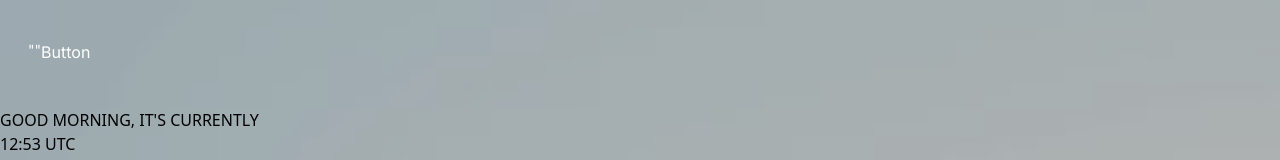
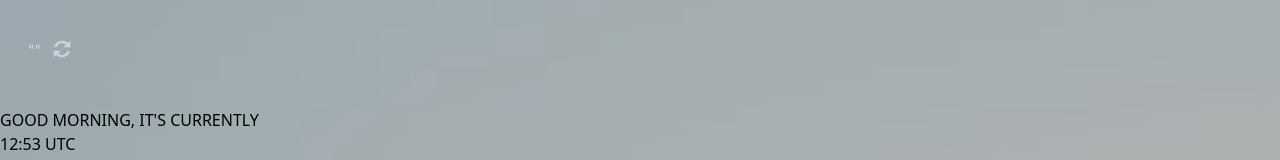
Before and after one commit to radhd/react-clock-app, a React (Vite) app: page / in a window 1280 px wide. Shown: the top 160 px of the page. Built offline with nearby package versions, Linux system fonts and the light colour scheme; no server answers.

Commit message:
Set styles for the quote generator api

```diff
--- a/src/components/QuoteGenerator.tsx
+++ b/src/components/QuoteGenerator.tsx
@@ -1,5 +1,6 @@
 import { useEffect, useState } from "react";
 import { fetchData } from "./fetchData";
+import iconRefresh from "./assets/desktop/icon-refresh.svg";
 
 interface QuoteAPI {
   content: string;
@@ -31,11 +32,15 @@ export function QuoteGenerator() {
     <section>
       <div className="font-inter flex px-7 py-10 text-white">
         <div>
-          <p className="mb-2 text-sm">"{quote}"</p>
+          <p className="mb-2 text-sm text-[#D8D8D8]">"{quote}"</p>
           <p className="font-semiBold">{author}</p>
         </div>
         <div>
-          <button onClick={handleClick}>Button</button>
+          <button onClick={handleClick}>
+            <div className="ms-3 w-12">
+              <img src={iconRefresh} alt="" />
+            </div>
+          </button>
         </div>
       </div>
     </section>
```
